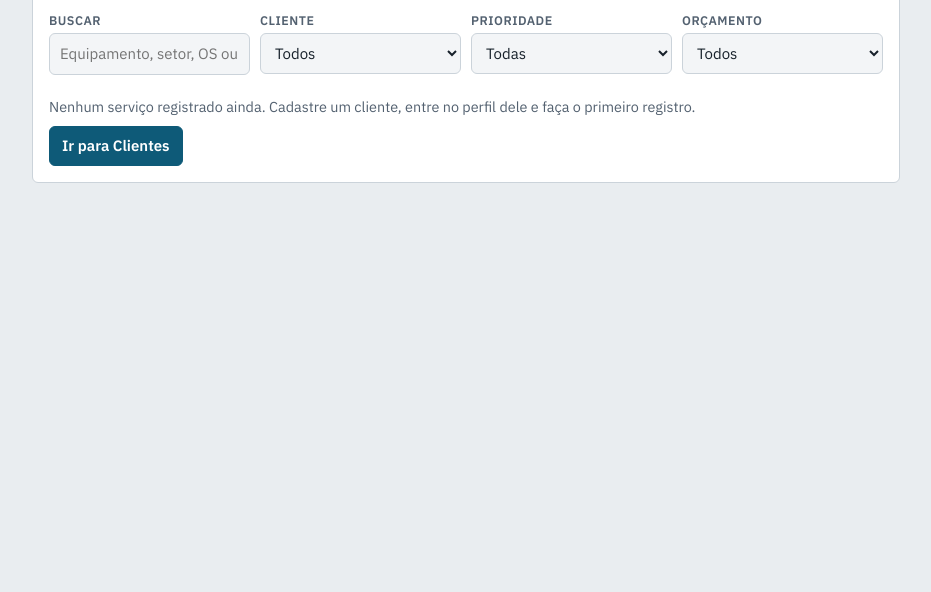
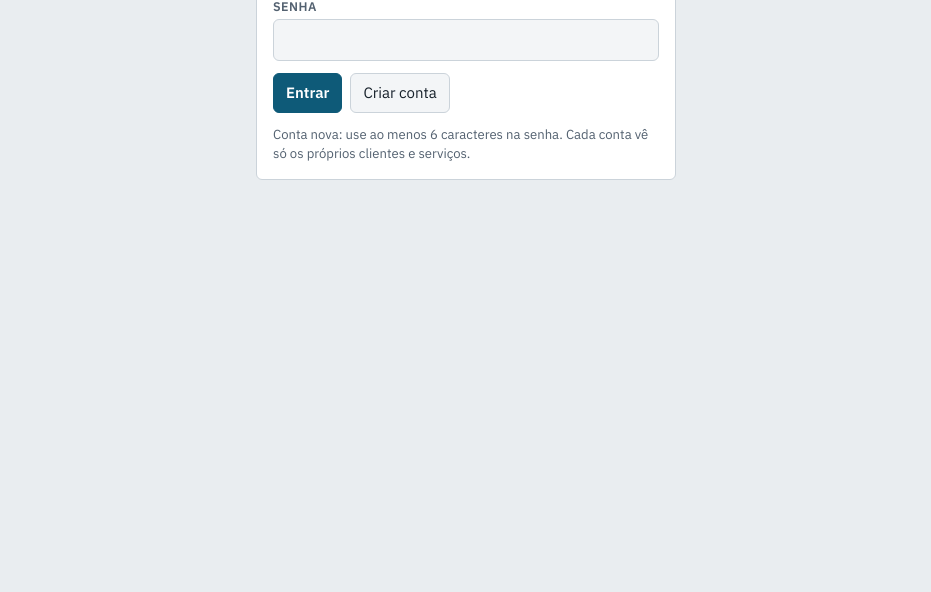
Before and after one commit to Maykilovyz/registro-equipamentos, a plain HTML site: page index.html in a window 1280 px wide. Shown: the part 208-800 px from the top of the page, without its empty margins (174-1105 px from the left). Drawn offline with nearby package versions, Linux system fonts and the light colour scheme.

Commit message:
Conecta o sistema ao projeto Supabase
Co-Authored-By: Claude Sonnet 5.5 <noreply@anthropic.com>
Claude-Session: https://claude.ai/code/session_01QidBAhsd3XsTY8q6JNbeBE

```diff
--- a/index.html
+++ b/index.html
@@ -331,8 +331,8 @@ const $ = id => document.getElementById(id);
    Preencha as duas linhas abaixo com os dados do seu projeto (Project Settings > API).
    A chave "anon/publishable" é pública por desenho: quem protege os dados são as regras do banco (supabase/schema.sql).
    Em branco, o sistema roda em modo local, sem salvar. */
-const SUPABASE_URL = '';
-const SUPABASE_KEY = '';
+const SUPABASE_URL = 'https://wtavwccnkmrxddkoouic.supabase.co';
+const SUPABASE_KEY = 'eyJhbGciOiJIUzI1NiIsInR5cCI6IkpXVCJ9.eyJpc3MiOiJzdXBhYmFzZSIsInJlZiI6Ind0YXZ3Y2Nua21yeGRka29vdWljIiwicm9sZSI6ImFub24iLCJpYXQiOjE3OTQ0MTI4MTIsImV4cCI6MjEwOTk4ODgxMn0.e0z0ZpUx-lkoep8EgnViLl8jMdOh7fM2f_Unhc1wwiA';
 const CONFIGURED = !!(SUPABASE_URL && SUPABASE_KEY);
 const DB = CONFIGURED && window.supabase ? window.supabase.createClient(SUPABASE_URL, SUPABASE_KEY) : null;
 let session = null, busy = false;
```
Also changed, not shown: 1 other file.
